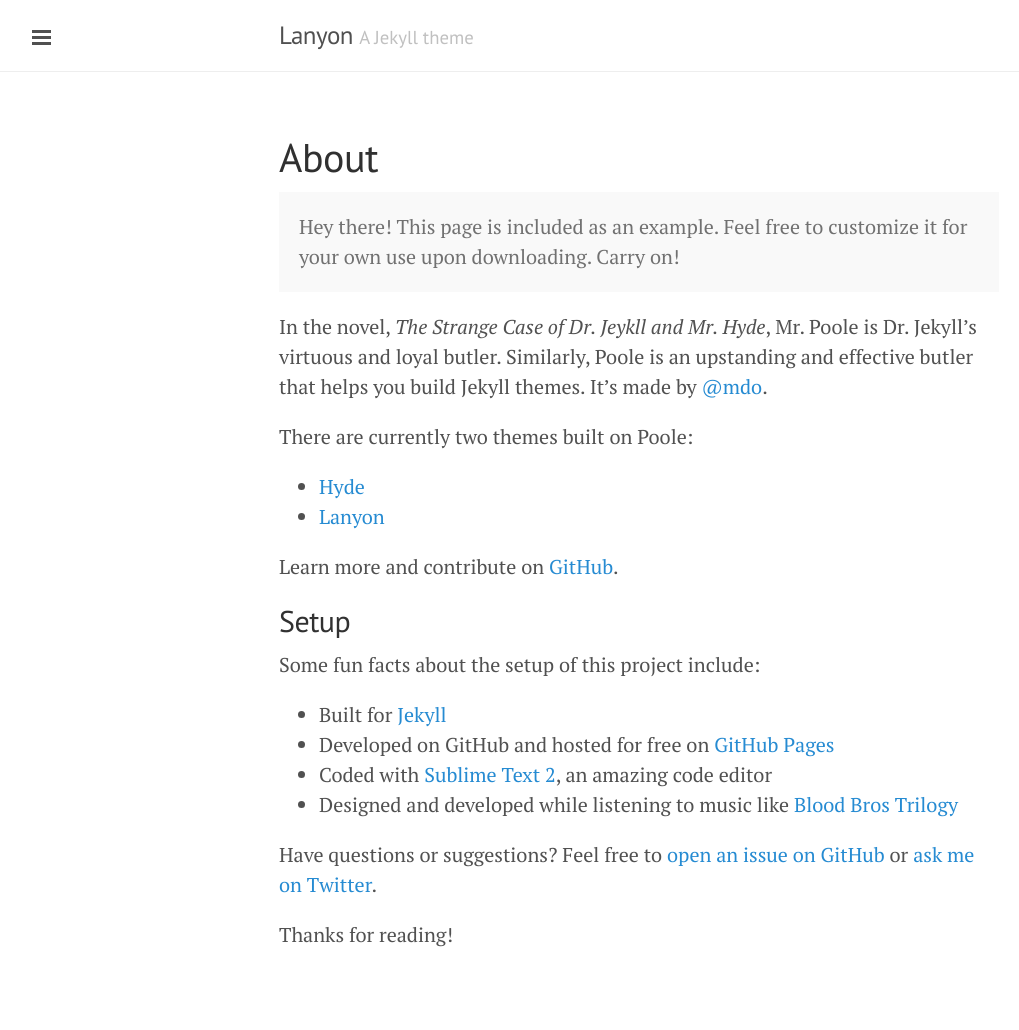
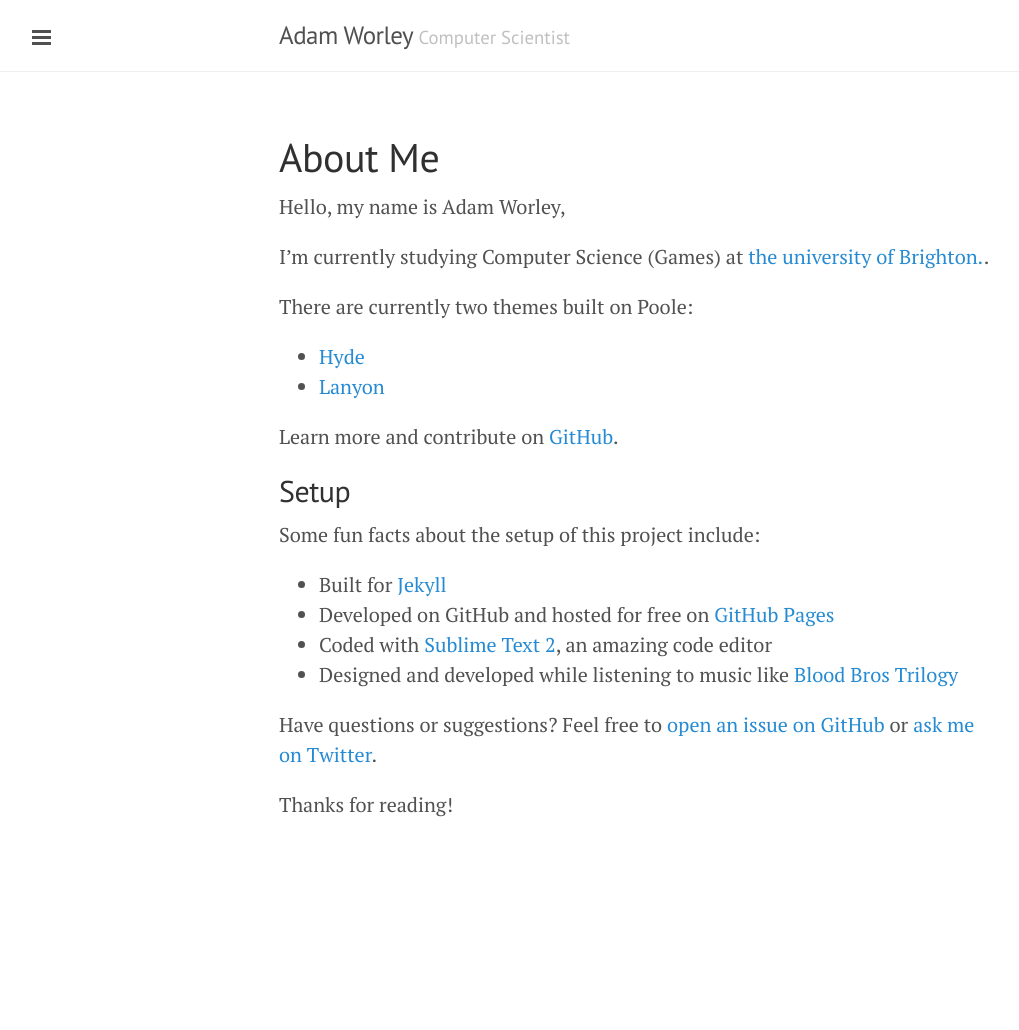
Before and after one commit to AdamWorley/AdamWorley.github.io, a Jekyll site: the page built from about.md, in a window 1280 px wide. Shown: the whole page, without its empty margins (1-1020 px from the left). Built offline with Jekyll 4.4.1, drawn with Linux system fonts in a browser that asks for light colours; Markdown is read by kramdown in place of the engine named in the settings; after the commit the page ends 900 px from its top, so only the background shows below that.

Commit message:
Update site basic

```diff
--- a/_config.yml
+++ b/_config.yml
@@ -9,8 +9,8 @@
 relative_permalinks: true
 
 # Setup
-title:               Lanyon
-tagline:             'A Jekyll theme'
+title:               Adam Worley
+tagline:             'Computer Scientist'
 description:         'A reserved <a href="http://jekyllrb.com" target="_blank">Jekyll</a> theme that places the utmost gravity on content with a hidden drawer. Made by <a href="https://twitter.com/mdo" target="_blank">@mdo</a>.'
 url:                 http://lanyon.getpoole.com
 baseurl:             /
@@ -18,9 +18,9 @@
 
 # About/contact
 author:
-  name:              Mark Otto
+  name:              Adam Worley
   url:               https://twitter.com/mdo
-  email:             markdotto@gmail.com
+  email:             worley9@gmail.com
 
 # Custom vars
 version:             1.0.0
--- a/about.md
+++ b/about.md
@@ -1,13 +1,11 @@
 ---
 layout: page
-title: About
+title: About Me
 ---
 
-<p class="message">
-  Hey there! This page is included as an example. Feel free to customize it for your own use upon downloading. Carry on!
-</p>
+Hello, my name is Adam Worley,
 
-In the novel, *The Strange Case of Dr. Jeykll and Mr. Hyde*, Mr. Poole is Dr. Jekyll's virtuous and loyal butler. Similarly, Poole is an upstanding and effective butler that helps you build Jekyll themes. It's made by [@mdo](https://twitter.com/mdo).
+I'm currently studying Computer Science (Games) at [the university of Brighton.](https://google.com).
 
 There are currently two themes built on Poole:
 
```
